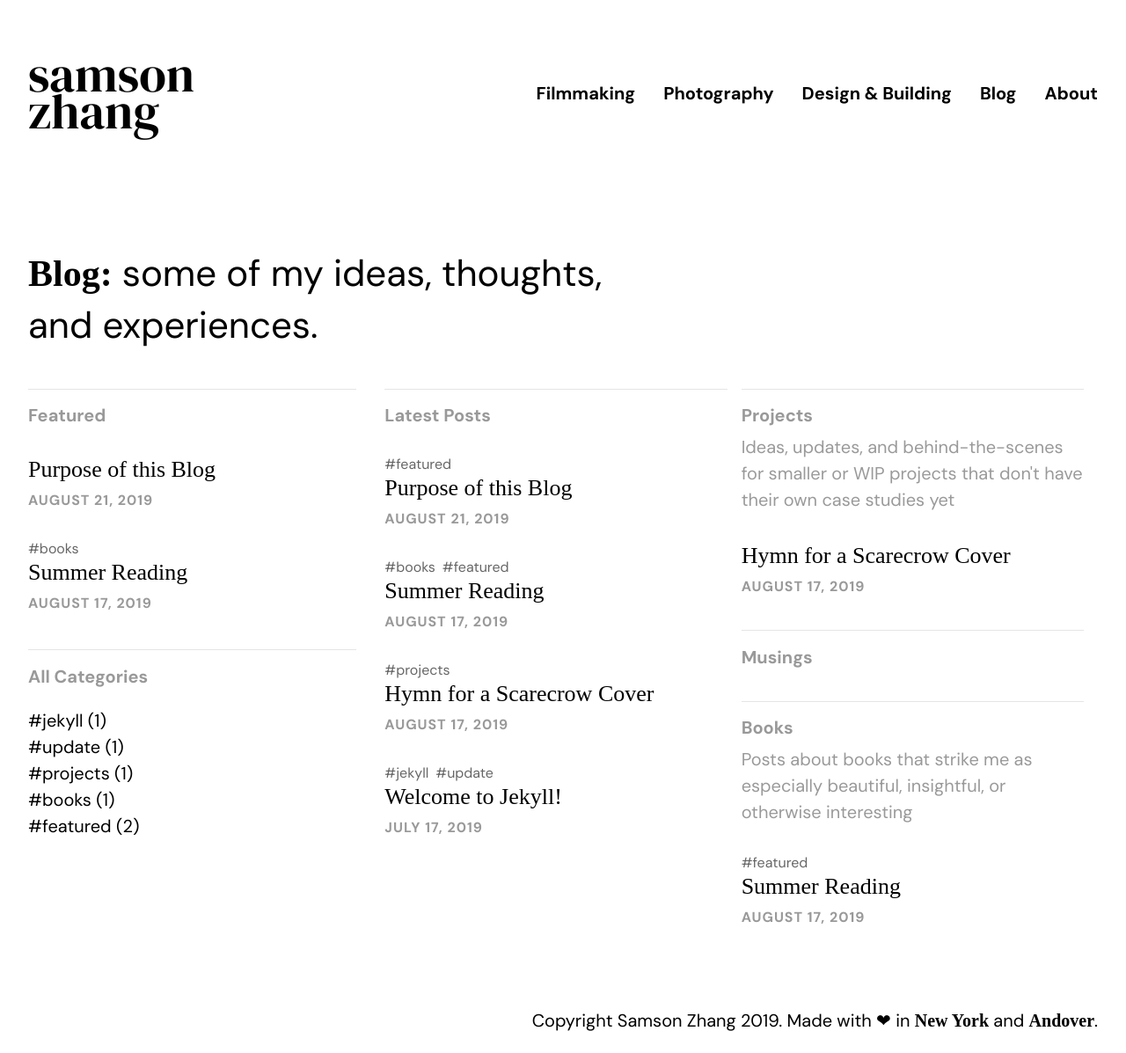
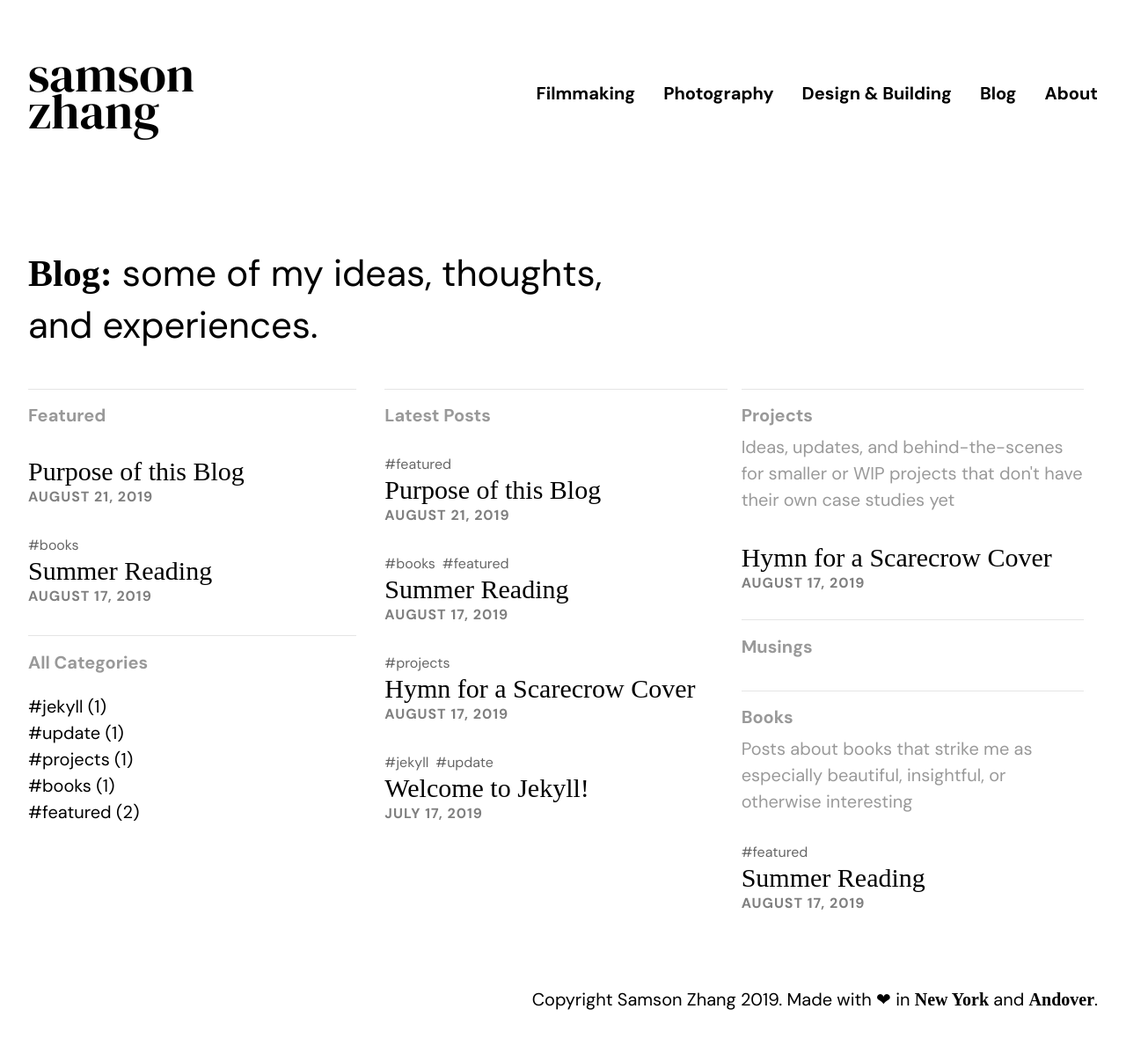
Before and after one commit to wwsalmon/portfolio, a Jekyll site: the page built from blog.md, in a window 1280 px wide. Shown: the whole page at 88% size. Built offline with Jekyll 4.4.1, drawn with Linux system fonts in a browser that asks for light colours; some web fonts are replaced; after the commit the page ends 1173 px from its top, so only the background shows below that.

Commit message:
Progress on #37

```diff
--- a/_layouts/default.html
+++ b/_layouts/default.html
@@ -6,7 +6,12 @@
             name='viewport' />
         <title>
         {% if page.layout != "home" %}
-        {{ page.title }} |
+        {% if page.layout == "tagpage" %}
+        Blog Posts: #{{ page.tag }}
+        {% else %}
+        {{ page.title }}
+        {% endif %}
+         |
         {% endif %}
         {{ site.title }}
         </title>
--- a/_sass/blog.scss
+++ b/_sass/blog.scss
@@ -18,17 +18,6 @@ $blogmargin: 16px;
 
     .blog-right{
         flex: 1;
-    }
-
-    .post-cat{
-        width: 100%;
-        border-top: 1px solid rgba(0,0,0,0.1);        margin-right: $blogmargin;
-        padding-bottom: 32px;
-
-        p{
-            margin: 8px 0;
-            color: rgba(0,0,0,0.4);
-        }
     }
 
     .divider{
@@ -55,6 +44,17 @@ $blogmargin: 16px;
     }
 }
 
+.post-cat{
+    width: 100%;
+    border-top: 1px solid rgba(0,0,0,0.1);        margin-right: $blogmargin;
+    padding-bottom: 32px;
+
+    p{
+        margin: 8px 0;
+        color: rgba(0,0,0,0.4);
+    }
+}
+
 @media (min-width: 1044px){
     .blog-container{
 
@@ -65,9 +65,13 @@ $blogmargin: 16px;
         .blog-right{
             flex-basis: calc(200% / 3);
         }
+    }
 
-        .post-cat{
-            width: calc(50% - #{$blogmargin});
+    .post-cat{
+        width: calc(50% - #{$blogmargin});
+
+        .post h3{
+            font-size: 30px;
         }
     }
 }
@@ -84,7 +88,7 @@ $blogmargin: 16px;
     h3{
         font-family: 'DM Serif Text';
         font-weight: 400;
-        font-size: 26px;
+        font-size: 22px;
         margin: 0;
         a{
             @include hover-light;
@@ -164,3 +168,10 @@ $blogmargin: 16px;
         margin-right: 8px;
     }
 }
+
+.post-cat.tag-container{
+    border: 0;
+    width: 100%;
+    display: grid;
+    grid-template-columns: repeat(3,1fr);
+}
```
Also changed, not shown: _layouts/tagpage.html (+6 -4 lines).
